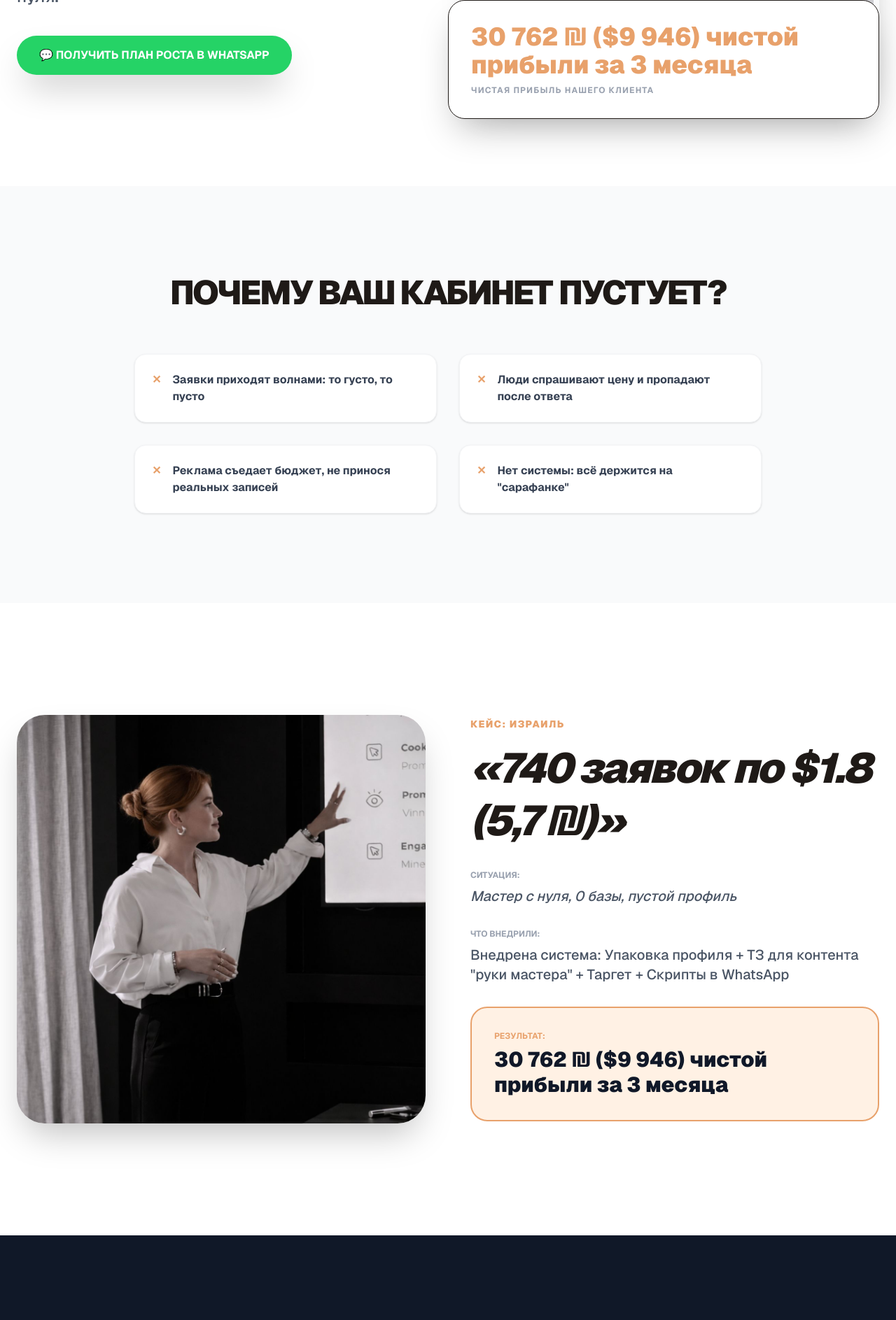
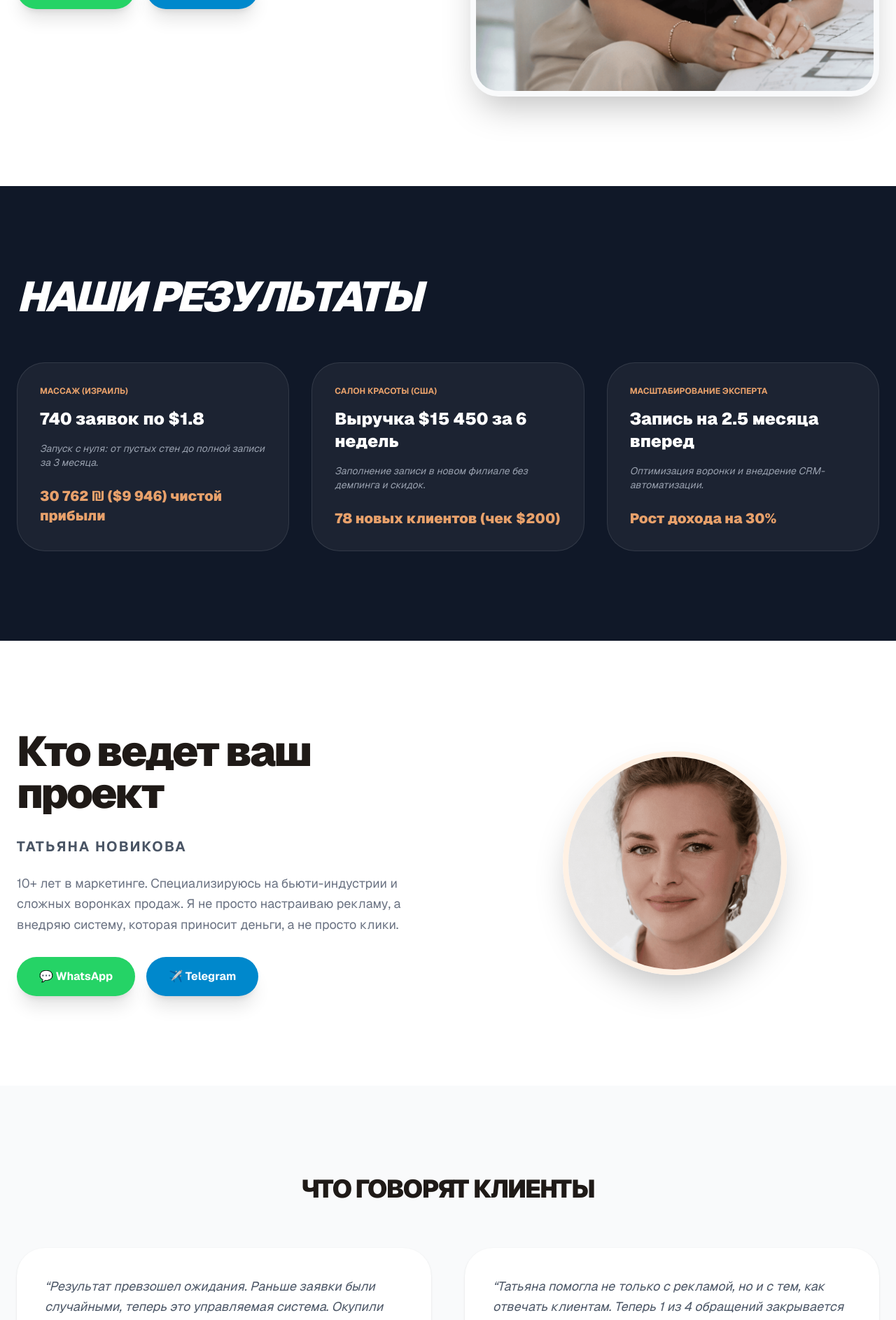
Before and after one commit to tatnova/my-website-rus, a Next.js app in the folder site/: page /massage in a window 1280 px wide. Shown: the part 820-2707 px from the top of the page at 70% size. Built offline with nearby package versions, Linux system fonts and the light colour scheme.

Commit message:
add massage landing

```diff
--- a/site/src/app/massage/page.tsx
+++ b/site/src/app/massage/page.tsx
@@ -1,151 +1,151 @@
 'use client';
 import React, { useState } from 'react';
 
-// Данные для страницы массажа из ваших источников
-const massageCase = {
-  niche: 'Студия ручного массажа (Израиль)',
-  problem: 'Мастер с нуля, 0 базы, пустой профиль',
-  result: '30 762 ₪ ($9 946) чистой прибыли за 3 месяца',
-  stats: '740 заявок по $1.8 (5,7 ₪)',
-  action: 'Внедрена система: Упаковка профиля + ТЗ для контента "руки мастера" + Таргет + Скрипты в WhatsApp'
-};
+// --- ДАННЫЕ ДЛЯ БЛОКОВ ---
+
+const cases = [
+  {
+    niche: 'Массаж (Израиль)',
+    title: '740 заявок по $1.8',
+    result: '30 762 ₪ ($9 946) чистой прибыли',
+    desc: 'Запуск с нуля: от пустых стен до полной записи за 3 месяца.',
+    image: '/beauty-client-acquisition-strategy-funnel.jpg'
+  },
+  {
+    niche: 'Салон красоты (США)',
+    title: 'Выручка $15 450 за 6 недель',
+    result: '78 новых клиентов (чек $200)',
+    desc: 'Заполнение записи в новом филиале без демпинга и скидок.',
+    image: '/beauty-salon-client-review-results.jpg'
+  },
+  {
+    niche: 'Масштабирование эксперта',
+    title: 'Запись на 2.5 месяца вперед',
+    result: 'Рост дохода на 30%',
+    desc: 'Оптимизация воронки и внедрение CRM-автоматизации.',
+    image: '/beauty-business-marketing-specialist.jpg'
+  }
+];
+
+const reviews = [
+  { author: 'Елена, владелица студии', text: '“Результат превзошел ожидания. Раньше заявки были случайными, теперь это управляемая система. Окупили вложения в первый же месяц.”' },
+  { author: 'Мастер массажа', text: '“Татьяна помогла не только с рекламой, но и с тем, как отвечать клиентам. Теперь 1 из 4 обращений закрывается в запись.”' }
+];
 
 const faqs = [
-  { q: 'ЧТО ЕСЛИ ЛЮДИ БУДУТ ТОЛЬКО СПРАШИВАТЬ ЦЕНУ?', a: 'Это решается на этапе воронки. Мы даем вам готовые скрипты ответов для WhatsApp, которые переводят вопрос "сколько стоит" в запись на сеанс.' },
-  { q: 'КАКОЙ МИНИМАЛЬНЫЙ БЮДЖЕТ НУЖЕН?', a: 'Мы считаем финансовую модель до старта. Обычно для окупаемого запуска в нише массажа достаточно бюджета от $200-300 в месяц.' }
+  { q: 'ПОЧЕМУ ДВЕ КНОПКИ СВЯЗИ?', a: 'Мы даем клиенту выбор: WhatsApp для быстрых ответов или Telegram для удобного изучения материалов. Это повышает конверсию на 15-20%.' },
+  { q: 'КАК БЫСТРО Я ПОЛУЧУ ПЕРВЫЕ ЗАПИСИ?', a: 'Обычно первые лиды приходят уже в первые 48 часов после запуска рекламы.' }
 ];
 
-// Компонент WhatsApp кнопки
-const WhatsAppButton = ({ children, className = '' }: any) => (
-  <a href="https://wa.me/972537086545" target="_blank" rel="noreferrer"
-     className={`inline-flex items-center justify-center gap-2 rounded-full bg-[#25D366] px-8 py-4 font-bold text-white shadow-2xl transition hover:scale-105 ${className}`}>
-    💬 {children}
-  </a>
+// --- КОМПОНЕНТЫ КНОПОК ---
+
+const DualContactButtons = ({ className = "" }) => (
+  <div className={`flex flex-col sm:flex-row gap-4 ${className}`}>
+    <a href="https://wa.me/972537086545" target="_blank" rel="noreferrer"
+       className="inline-flex items-center justify-center gap-2 rounded-full bg-[#25D366] px-8 py-4 font-bold text-white shadow-xl transition hover:scale-105">
+      💬 WhatsApp
+    </a>
+    <a href="https://t.me/mailovaja" target="_blank" rel="noreferrer"
+       className="inline-flex items-center justify-center gap-2 rounded-full bg-[#0088cc] px-8 py-4 font-bold text-white shadow-xl transition hover:scale-105">
+      ✈️ Telegram
+    </a>
+  </div>
 );
 
 export default function MassagePage() {
   const [openFaq, setOpenFaq] = useState<number | null>(null);
 
   return (
-    <main className="bg-white text-[#1f1a17] selection:bg-[#fff1e4] selection:text-[#e8a16b]">
-      {/* Шапка */}
-      <nav className="fixed top-0 z-50 w-full bg-white/90 backdrop-blur-md border-b px-6 py-4 flex justify-between items-center">
-        <div className="text-sm md:text-xl font-black text-[#e8a16b] tracking-tighter uppercase">
-          МАРКЕТИНГ ДЛЯ МАССАЖНОГО БИЗНЕСА
-        </div>
-        <WhatsAppButton className="px-6 py-2 text-xs">КОНСУЛЬТАЦИЯ</WhatsAppButton>
-      </nav>
-
-      {/* 1. HERO — Агрессивный захват */}
+    <main className="bg-white text-[#1f1a17] font-sans selection:bg-[#fff1e4] selection:text-[#e8a16b]">
+      {/* 1. HERO — Две кнопки и оффер */}
       <section className="pt-40 pb-32 px-6 max-w-7xl mx-auto flex flex-col md:flex-row items-center gap-16">
         <div className="flex-1">
-          <div className="inline-block bg-[#fff1e4] text-[#e8a16b] px-4 py-2 rounded-lg font-bold text-sm mb-6 uppercase tracking-widest">
-            🔥 СВОБОДНО 2 СЛОТА ДЛЯ МАСТЕРОВ МАССАЖА
-          </div>
           <h1 className="text-5xl md:text-8xl font-black leading-none tracking-tighter mb-8">
-            Полная запись на <span className="text-[#e8a16b]">2 месяца</span> вперед
+            Полная запись на <span className="text-[#e8a16b]">массаж</span>
           </h1>
           <p className="text-xl md:text-2xl text-gray-600 font-medium mb-10 max-w-xl">
-            Бесплатно разберу вашу воронку и покажу, как мы получили 740 заявок по $1.8 для мастера с нуля.
+            Бесплатно разберем вашу воронку и составим план роста прибыли.
           </p>
-          <WhatsAppButton>ПОЛУЧИТЬ ПЛАН РОСТА В WHATSAPP</WhatsAppButton>
+          <DualContactButtons />
         </div>
-        <div className="flex-1 relative">
+        <div className="flex-1">
           <div className="w-full aspect-[4/5] bg-gray-100 rounded-[40px] overflow-hidden border-8 border-gray-50 shadow-2xl">
-            <img src="/beauty-marketing-strategy.jpg" alt="Реклама для массажа" className="w-full h-full object-cover" />
-          </div>
-          {/* Плашка с результатом кейса */}
-          <div className="absolute -bottom-8 -left-8 bg-white p-8 rounded-3xl shadow-2xl border hidden md:block">
-            <p className="text-4xl font-black text-[#e8a16b]">{massageCase.result}</p>
-            <p className="text-xs font-bold text-gray-400 uppercase tracking-widest mt-2">Чистая прибыль нашего клиента</p>
+            <img src="/beauty-marketing-strategy.jpg" alt="Маркетинг" className="w-full h-full object-cover" />
           </div>
         </div>
       </section>
 
-      {/* STICKY CTA ДЛЯ МОБИЛЬНЫХ (Критично для конверсии) */}
-      <div className="fixed bottom-6 left-0 w-full z-50 px-6 md:hidden">
-        <WhatsAppButton className="w-full py-5 text-lg shadow-3xl">ЗАПИСАТЬСЯ НА РАЗБОР (WA)</WhatsAppButton>
-      </div>
-
-      {/* 2. БЛОК ПРОБЛЕМ — "Узнавание" */}
-      <section className="py-32 bg-gray-50 px-6">
-        <div className="max-w-4xl mx-auto text-center">
-          <h2 className="text-3xl md:text-5xl font-black mb-16 tracking-tighter uppercase">Почему ваш кабинет пустует?</h2>
-          <div className="grid md:grid-cols-2 gap-8 text-left">
-            {[
-              'Заявки приходят волнами: то густо, то пусто',
-              'Люди спрашивают цену и пропадают после ответа',
-              'Реклама съедает бюджет, не принося реальных записей',
-              'Нет системы: всё держится на "сарафанке"'
-            ].map((text, i) => (
-              <div key={i} className="flex gap-4 items-start bg-white p-6 rounded-2xl shadow-sm border border-gray-100">
-                <span className="text-[#e8a16b] font-bold">✕</span>
-                <p className="font-bold text-gray-700">{text}</p>
+      {/* 2. ТРИ КЕЙСА — Твердые результаты */}
+      <section className="py-32 bg-gray-900 text-white px-6">
+        <div className="max-w-7xl mx-auto">
+          <h2 className="text-4xl md:text-6xl font-black mb-16 tracking-tighter uppercase italic">Наши результаты</h2>
+          <div className="grid md:grid-cols-3 gap-8">
+            {cases.map((c, i) => (
+              <div key={i} className="bg-white/5 p-8 rounded-[40px] border border-white/10 hover:bg-white/10 transition">
+                <p className="text-[#e8a16b] font-bold text-xs uppercase mb-4">{c.niche}</p>
+                <h3 className="text-2xl font-black mb-4">{c.title}</h3>
+                <p className="text-gray-400 mb-6 text-sm italic">{c.desc}</p>
+                <div className="text-xl font-black text-[#e8a16b]">{c.result}</div>
               </div>
             ))}
           </div>
         </div>
       </section>
 
-      {/* 3. ГЛАВНЫЙ КЕЙС — Модель "Сценарий" */}
-      <section className="py-40 px-6 max-w-7xl mx-auto">
-        <div className="flex flex-col md:flex-row gap-16 items-center">
-          <div className="flex-1 order-2 md:order-1">
-             <img src="/beauty-client-acquisition-strategy-funnel.jpg" alt="Кейс массаж Израиль" className="rounded-[40px] shadow-2xl" />
-          </div>
-          <div className="flex-1 order-1 md:order-2">
-            <h2 className="text-[#e8a16b] font-black text-sm tracking-widest mb-4 uppercase">Кейс: Израиль</h2>
-            <h3 className="text-4xl md:text-6xl font-black mb-8 leading-tight tracking-tighter italic">
-              «{massageCase.stats}»
-            </h3>
-            <div className="space-y-8">
-              <div>
-                <p className="text-xs font-bold text-gray-400 uppercase mb-2">Ситуация:</p>
-                <p className="text-xl font-medium text-gray-600 italic">{massageCase.problem}</p>
-              </div>
-              <div>
-                <p className="text-xs font-bold text-gray-400 uppercase mb-2">Что внедрили:</p>
-                <p className="text-xl font-medium text-gray-600">{massageCase.action}</p>
-              </div>
-              <div className="p-8 bg-[#fff1e4] rounded-3xl border-2 border-[#e8a16b]">
-                <p className="text-xs font-bold text-[#e8a16b] uppercase mb-2">Результат:</p>
-                <p className="text-3xl font-black text-gray-900">{massageCase.result}</p>
-              </div>
-            </div>
-          </div>
+      {/* 3. ОБ ЭКСПЕРТЕ — Татьяна Новикова */}
+      <section className="py-32 px-6 max-w-7xl mx-auto flex flex-col md:flex-row items-center gap-16">
+        <div className="flex-1">
+          <h2 className="text-4xl md:text-6xl font-black mb-8 tracking-tighter">Кто ведет ваш проект</h2>
+          <p className="text-xl text-gray-600 mb-6 font-bold uppercase tracking-widest text-[#e8a16b]">Татьяна Новикова</p>
+          <p className="text-lg text-gray-500 mb-8 leading-relaxed">
+            10+ лет в маркетинге. Специализируюсь на бьюти-индустрии и сложных воронках продаж.
+            Я не просто настраиваю рекламу, а внедряю систему, которая приносит деньги, а не просто клики.
+          </p>
+          <DualContactButtons />
+        </div>
+        <div className="flex-1">
+          <img src="/beauty-business-marketing-specialist.jpg" alt="Татьяна Новикова" className="rounded-full w-80 h-80 object-cover border-8 border-[#fff1e4] mx-auto shadow-2xl" />
         </div>
       </section>
 
-      {/* 4. FAQ — Отработка страхов */}
-      <section className="py-32 bg-gray-900 text-white px-6">
-        <div className="max-w-3xl mx-auto">
-          <h2 className="text-4xl font-black mb-16 text-center tracking-tighter uppercase italic">Вопросы по окупаемости</h2>
-          <div className="space-y-4">
-            {faqs.map((f, i) => (
-              <div key={i} className="bg-white/5 border border-white/10 rounded-3xl overflow-hidden">
-                <button onClick={() => setOpenFaq(openFaq === i ? null : i)}
-                  className="w-full text-left p-8 font-bold flex justify-between items-center hover:bg-white/5 transition">
-                  <span className="uppercase text-sm tracking-widest">{f.q}</span>
-                  <span className="text-[#e8a16b] text-2xl">{openFaq === i ? '−' : '+'}</span>
-                </button>
-                {openFaq === i && <div className="p-8 pt-0 text-gray-400 border-t border-white/5 leading-relaxed">{f.a}</div>}
+      {/* 4. ОТЗЫВЫ */}
+      <section className="py-32 bg-gray-50 px-6">
+        <div className="max-w-7xl mx-auto text-center">
+          <h2 className="text-4xl font-black mb-16 tracking-tighter uppercase">Что говорят клиенты</h2>
+          <div className="grid md:grid-cols-2 gap-12 text-left">
+            {reviews.map((r, i) => (
+              <div key={i} className="bg-white p-10 rounded-[40px] shadow-sm italic text-gray-600">
+                <p className="mb-6 text-lg leading-relaxed">{r.text}</p>
+                <p className="font-black text-[#e8a16b] uppercase text-sm tracking-widest">— {r.author}</p>
               </div>
             ))}
           </div>
         </div>
       </section>
 
-      {/* 5. ФИНАЛЬНЫЙ ПРИЗЫВ */}
-      <section className="py-40 px-6 text-center">
-        <h2 className="text-5xl md:text-8xl font-black tracking-tighter mb-10">НУЖНА ПОЛНАЯ ЗАПИСЬ?</h2>
-        <p className="text-xl text-gray-500 mb-12 italic max-w-2xl mx-auto">
-          Разберем вашу ситуацию за 15 минут в WhatsApp — это бесплатно и покажет вам точки роста прибыли.
-        </p>
-        <WhatsAppButton className="py-6 px-12 text-xl">ЗАПИСАТЬСЯ НА РАЗБОР</WhatsAppButton>
+      {/* 5. FAQ */}
+      <section className="py-32 px-6 max-w-3xl mx-auto">
+        <h2 className="text-3xl font-black mb-12 text-center uppercase tracking-widest text-gray-300">Вопросы</h2>
+        <div className="space-y-4">
+          {faqs.map((f, i) => (
+            <div key={i} className="border rounded-2xl overflow-hidden">
+              <button onClick={() => setOpenFaq(openFaq === i ? null : i)} className="w-full text-left p-6 font-bold flex justify-between items-center">
+                <span className="uppercase text-sm">{f.q}</span>
+                <span className="text-[#e8a16b]">{openFaq === i ? '−' : '+'}</span>
+              </button>
+              {openFaq === i && <div className="p-6 pt-0 text-gray-500 border-t bg-gray-50/50">{f.a}</div>}
+            </div>
+          ))}
+        </div>
       </section>
 
-      <footer className="py-12 border-t text-center text-gray-400 font-bold text-xs uppercase tracking-widest">
-        © 2026 БЬЮТИ.СТРАТЕГИЯ — РАБОТА НА ФИНАНСОВЫЙ РЕЗУЛЬТАТ
+      {/* STICKY КНОПКИ ДЛЯ МОБИЛЬНЫХ */}
+      <div className="fixed bottom-6 left-0 w-full z-50 px-6 md:hidden flex flex-col gap-2">
+        <DualContactButtons />
+      </div>
+
+      <footer className="py-20 border-t text-center text-gray-400 font-bold text-xs tracking-widest">
+        © 2026 РАБОТА ДО РЕЗУЛЬТАТА. ВСЕ ПРАВА ЗАЩИЩЕНЫ.
       </footer>
     </main>
   );
```
